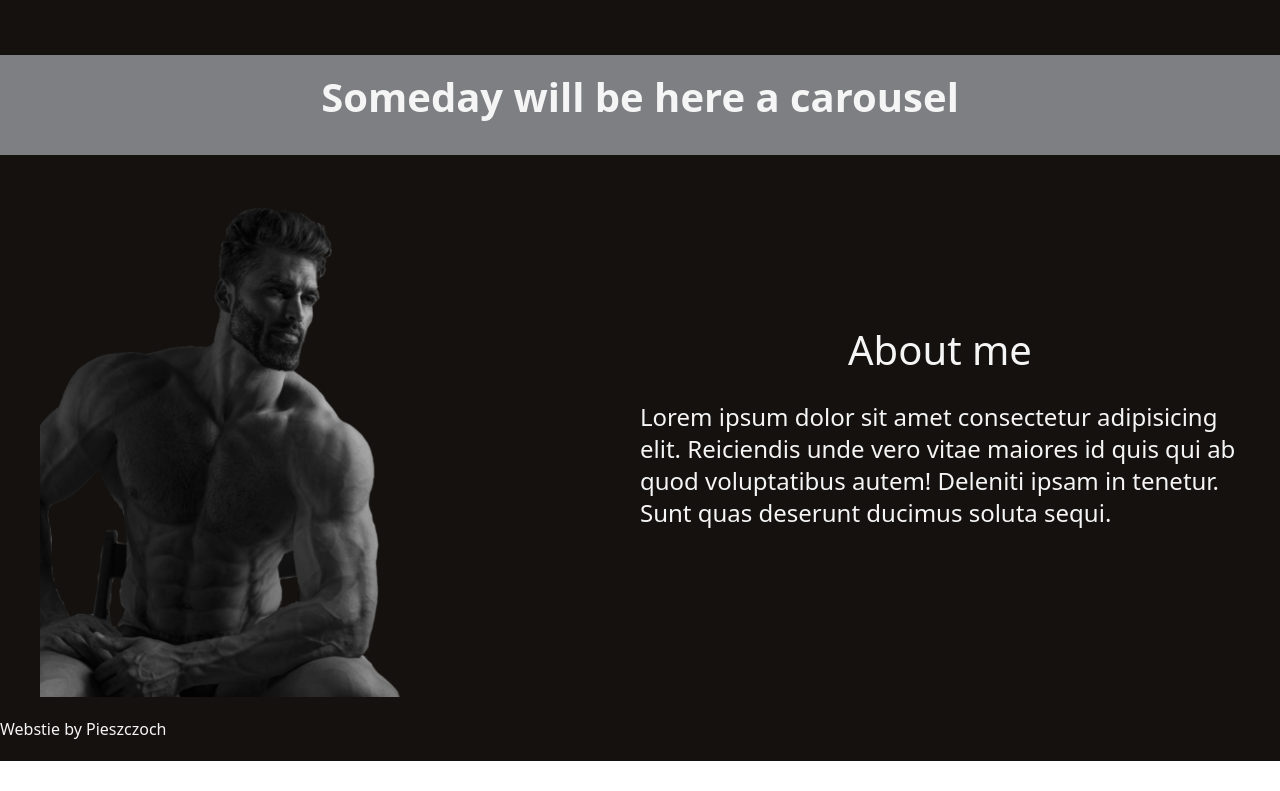
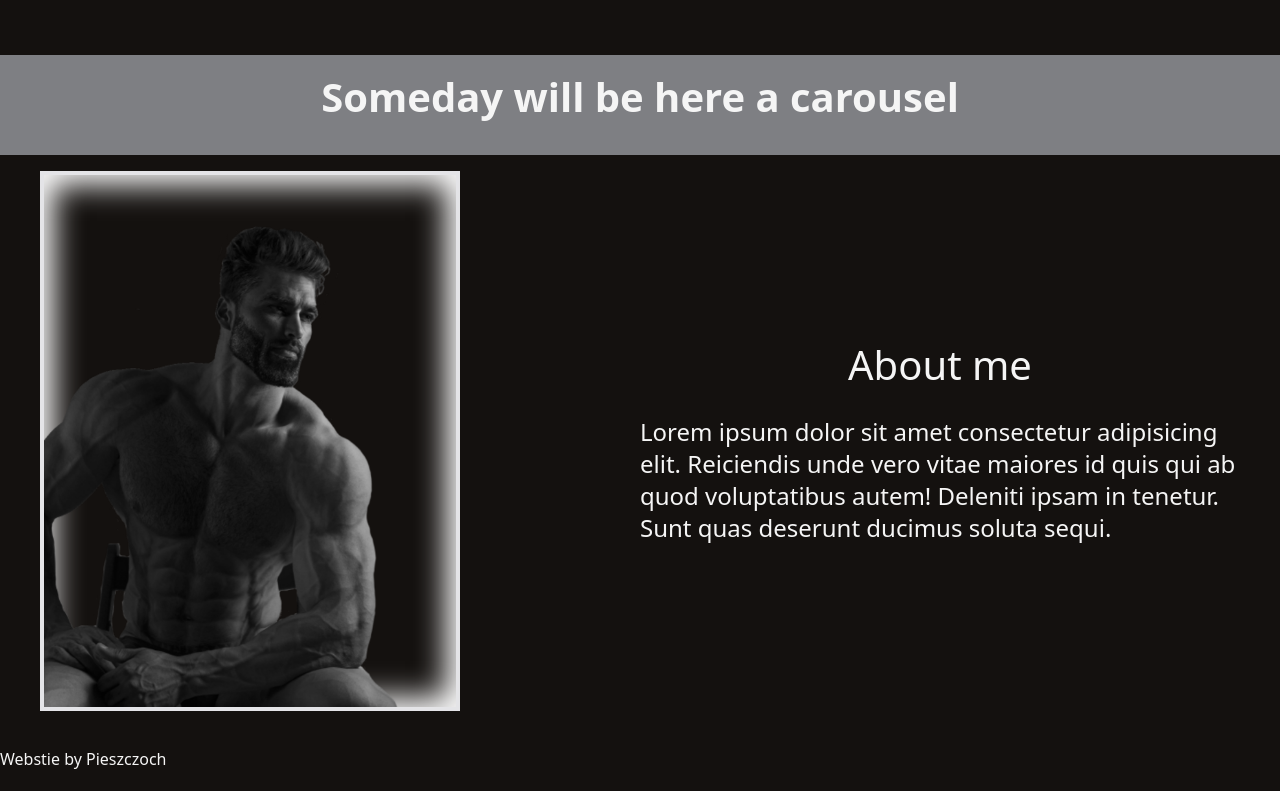
Before and after one commit to Pieszczoch/Cv, a React (Vite) app: page / in a window 1280 px wide. Shown: the part 542-1333 px from the top of the page. Before the commit the page ends 1303 px from the top, so only its background shows below. Built offline with nearby package versions, Linux system fonts and the light colour scheme.

Commit message:
fix layout

```diff
--- a/src/components/layouts/Footer.tsx
+++ b/src/components/layouts/Footer.tsx
@@ -1,6 +1,6 @@
 const Footer = () => {
   return (
-    <footer id="footer" tabIndex={-1} className="z-50 w-screen bg-[#14110f]">
+    <footer id="footer" tabIndex={-1} className="z-50 bg-[#14110f]">
       <nav className="mx-auto flex h-16 max-w-[1440px] items-center justify-between">
         <h1 className="text-neutral-100">Webstie by Pieszczoch</h1>
       </nav>
--- a/src/components/layouts/Layout.tsx
+++ b/src/components/layouts/Layout.tsx
@@ -7,7 +7,7 @@ const Layout = ({ children }: { children: ReactNode }) => {
   return (
     <div className="flex m-0 min-h-[100dvh] flex-col bg-[#7e7f83] p-0">
       <Navbar />
-      <main className="grow flex-1 mx-auto">{children}</main>
+      <main className="grow flex-1 w-full mx-auto">{children}</main>
       <Footer />
     </div>
   );
--- a/src/components/layouts/Navbar.tsx
+++ b/src/components/layouts/Navbar.tsx
@@ -7,7 +7,7 @@ const Navbar = () => {
     <nav
       id="navbar"
       tabIndex={-1}
-      className="fixed z-50 w-screen bg-[#14110f] lg:static"
+      className="fixed z-50 bg-[#14110f] lg:static"
     >
       <div className="mx-auto flex h-[72px] max-w-[1440px] items-center justify-between">
         <img src={image} width={60} alt="test-logo" className="bg-white-100" />
--- a/src/components/ui/AboutMe.tsx
+++ b/src/components/ui/AboutMe.tsx
@@ -2,9 +2,14 @@ import GigaChad from '@/assets/giga-chad.png';
 
 const AboutMe = () => {
   return (
-    <article className="w-screen bg-[#14110f] relative shadow-shadowWhite">
+    <article className="bg-[#14110f] relative py-4">
       <div className="flex justify-between max-w-[1200px] mx-auto items-center ">
-        <img src={GigaChad} alt="giga-chad" width={420} />
+        <img
+          src={GigaChad}
+          alt="giga-chad"
+          width={420}
+          className="border-4 shadow-borderShadowInset"
+        />
         <div className="flex flex-col gap-6 items-center max-w-[600px]">
           <h2 className="text-neutral-100 text-[40px] leading-[54px]">
             About me
--- a/src/components/ui/HeadSection.tsx
+++ b/src/components/ui/HeadSection.tsx
@@ -2,7 +2,7 @@ import ReactLogo from '@/assets/react-logo.png';
 
 const HeadSection = () => {
   return (
-    <section className="bg-[#14110f] w-screen relative">
+    <section className="bg-[#14110f] w-full relative">
       <div className="absolute inset-0 shadow-borderShadow z-10 h-1 bg-[#14110f]" />
       <div className="flex justify-between gap-40 mx-auto items-center max-w-[1200px] py-20">
         <div className="flex flex-col gap-6">
--- a/tailwind.config.js
+++ b/tailwind.config.js
@@ -21,6 +21,7 @@ export default {
     extend: {
       boxShadow: {
         borderShadow: '0px 0px 30px 10px rgba(255, 255, 255, 1)',
+        borderShadowInset: 'inset 0px 0px 30px 10px rgba(255, 255, 255, 1)',
       },
       fontFamily: {
         default: ['Inter', ...defaultTheme.fontFamily.sans],
```
